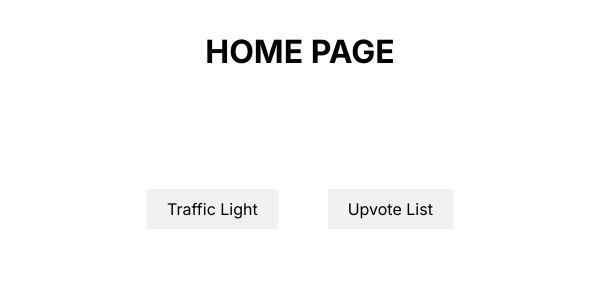
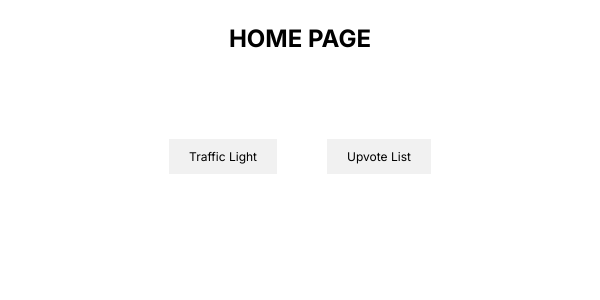
Before and after one commit to GabrielHammermeister/playground, a Next.js app: page / in a window 600 px wide. Shown: the top 300 px of the page. Built offline with nearby package versions, Linux system fonts and the light colour scheme.

Commit message:
style(upvote-list): improvements in responsiviness and design

```diff
--- a/src/app/components/IconButton/index.tsx
+++ b/src/app/components/IconButton/index.tsx
@@ -10,7 +10,7 @@ export default function IconButton({src, alt, size = 'medium', buttonAttributes
 }) {
     const sizes = {
         extraSmall: {
-            height: '20px', width: '24px', padding: 0
+            height: '1.3rem', width: '1.5rem', padding: 0
         },
         small: {
             height: '30px', width: '30px'
@@ -19,7 +19,7 @@ export default function IconButton({src, alt, size = 'medium', buttonAttributes
             height: '32px', width: '32px'
         },
         large: {
-            height: '36px', width: '36px'
+            height: '2.5rem', width: '2.5rem'
         }
     }
 
--- a/src/app/components/List/ListItem/ListItem.module.css
+++ b/src/app/components/List/ListItem/ListItem.module.css
@@ -3,6 +3,7 @@
     align-items: center;
     justify-content: center;
     gap: 10px;
+    font-size: 1rem;
 }
 
 .itemVotes {
--- a/src/app/globals.css
+++ b/src/app/globals.css
@@ -55,6 +55,15 @@
   --callout-border-rgb: 172, 175, 176;
   --card-rgb: 180, 185, 188;
   --card-border-rgb: 131, 134, 135;
+
+  font-size: 10px;
+
+  --media-query-mobile-01: 320px;
+  --media-query-mobile-02: 480px;
+  --media-query-mobile-tablet-port: 768px;
+  --media-query-mobile-tablet-land: 1024px;
+  --media-query-mobile-desktop-01: 1366px;
+  --media-query-mobile-desktop-02: 1920px;
 }
 
 * {
@@ -62,6 +71,35 @@
   padding: 0;
   margin: 0;
 }
+
+@media (min-width: 480px  ) {
+  :root {
+    font-size: 12px;
+  }
+}
+@media (min-width: 768px ) {
+  :root {
+    font-size: 14px;
+  }
+}
+@media (min-width: 1024px ) {
+  :root {
+    font-size: 16px;
+  }
+}
+
+@media (min-width: 1366px ) {
+  :root {
+    font-size: 18px;
+  }
+}
+
+/*@media (min-width: 1920px ) {*/
+/*    :root {*/
+/*      font-size: 19px;*/
+/*    }*/
+/*}*/
+
 
 html,
 body {
@@ -77,9 +115,3 @@ a {
   color: inherit;
   text-decoration: none;
 }
-
-/*noinspection CssUnusedSymbol*/
-.lightOn {
-  filter: none !important;
-  opacity: 1 !important;
-}
--- a/src/app/page.module.css
+++ b/src/app/page.module.css
@@ -55,84 +55,3 @@
   line-height: 1.5;
   max-width: 30ch;
 }
-
-/* Enable hover only on non-touch devices */
-@media (hover: hover) and (pointer: fine) {
-
-  .card:hover span {
-    transform: translateX(4px);
-  }
-}
-
-@media (prefers-reduced-motion) {
-  .card:hover span {
-    transform: none;
-  }
-}
-
-/* Mobile */
-@media (max-width: 700px) {
-
-  .card h2 {
-    margin-bottom: 0.5rem;
-  }
-
-  .description a {
-    padding: 1rem;
-  }
-
-  .description p,
-  .description div {
-    display: flex;
-    justify-content: center;
-    position: fixed;
-    width: 100%;
-  }
-
-  .description p {
-    align-items: center;
-    inset: 0 0 auto;
-    padding: 2rem 1rem 1.4rem;
-    border-radius: 0;
-    border: none;
-    border-bottom: 1px solid rgba(var(--callout-border-rgb), 0.25);
-    background: linear-gradient(
-      to bottom,
-      rgba(var(--background-start-rgb), 1),
-      rgba(var(--callout-rgb), 0.5)
-    );
-    background-clip: padding-box;
-    backdrop-filter: blur(24px);
-  }
-
-  .description div {
-    align-items: flex-end;
-    pointer-events: none;
-    inset: auto 0 0;
-    padding: 2rem;
-    height: 200px;
-    background: linear-gradient(
-      to bottom,
-      transparent 0%,
-      rgb(var(--background-end-rgb)) 40%
-    );
-    z-index: 1;
-  }
-}
-
-/* Tablet and Smaller Desktop */
-@media (min-width: 701px) and (max-width: 1120px) {
-}
-
-@media (prefers-color-scheme: dark) {
-
-}
-
-@keyframes rotate {
-  from {
-    transform: rotate(360deg);
-  }
-  to {
-    transform: rotate(0deg);
-  }
-}
--- a/src/app/pages/styles.module.css
+++ b/src/app/pages/styles.module.css
@@ -3,6 +3,14 @@
     flex-direction: column;
     position: relative;
     align-items: center;
-    padding: 2rem 4rem;
+    padding: 3rem 2rem;
     min-height: 100vh;
+    width: clamp(320px, 100%, 1000px);
+    margin: 0 auto;
 }
+
+@media (min-width: 768px) {
+    .main {
+        padding: 4rem;
+    }
+}
--- /dev/null
+++ b/src/app/pages/traffic-light/local.css
@@ -0,0 +1,4 @@
+.lightOn {
+    filter: none !important;
+    opacity: 1 !important;
+}
--- a/src/app/pages/traffic-light/page.tsx
+++ b/src/app/pages/traffic-light/page.tsx
@@ -1,4 +1,5 @@
 "use client";
+import './local.css'
 import pageStyles from "./styles.module.css";
 import {useEffect, useState} from "react";
 
--- a/src/app/pages/upvote-list/[id]/page.tsx
+++ b/src/app/pages/upvote-list/[id]/page.tsx
@@ -85,7 +85,7 @@ export default function Page({ params }: { params: { id: string }}) {
             <section className={styles.actionSection}>
                 <form
                     onSubmit={(e) => handleSubmitTitle(e)}
-                    style={{marginRight: 'auto'}}
+                    className={styles.listTitleForm}
                 >
                     <input
                         ref={titleInputRef}
```
Also changed, not shown: src/app/components/List/ListInput/styles.module.css (+20 -3 lines), src/app/pages/upvote-list/[id]/style.module.css (+9 -3 lines).
